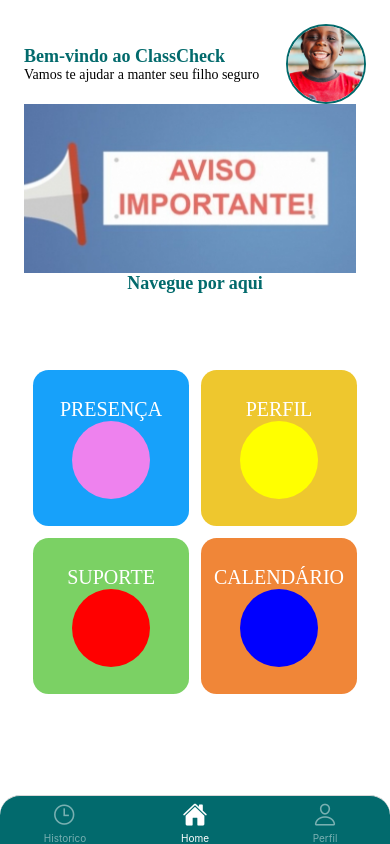
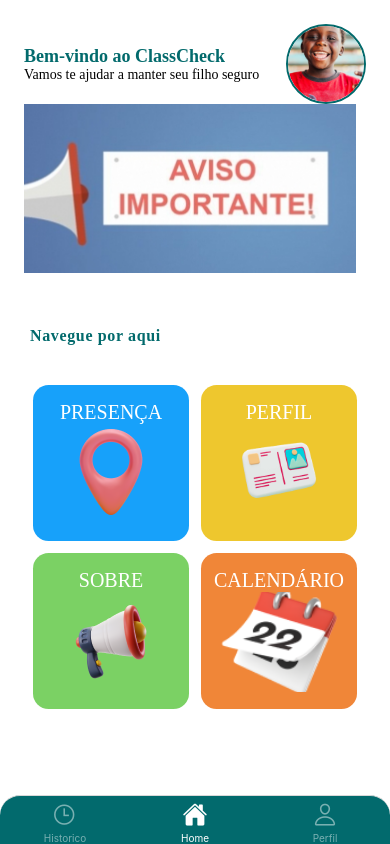
Before and after one commit to WagnerCaetano/study-university-ClassCheck, a React Native app: screen /Home in a window 390 px wide. Built offline with nearby package versions, Linux system fonts and the light colour scheme.

Commit message:
icones home e alinhamento dos textos

```diff
--- a/src/Components/ButtonWrapper/buttonWrapper.tsx
+++ b/src/Components/ButtonWrapper/buttonWrapper.tsx
@@ -7,6 +7,7 @@ import Svg, { Circle } from 'react-native-svg';
 
 
 const Wrapper = styled(View)`
+  margin-top: 50px;
   flex: 1;
   align-items: center;
   justify-content: center;
@@ -39,31 +40,35 @@ const ButtonWrapper = () => {
       <ButtonContainer>
         <Button style={{backgroundColor: '#17A1FA'}}>
           <ButtonText>PRESENÇA</ButtonText>
-      <Svg height="50%" width="50%" viewBox="0 0 100 100" >
-        <Circle cx="50" cy="50" r="50" stroke="none" strokeWidth=".5" fill="violet" />
-      </Svg>
+          <Image
+      source={require('./../../assets/Images/LOCATION.png')}
+      style={{ width: 100, height: 100 }}
+    />
 
 
         </Button>
         <Button style={{backgroundColor: '#EEC72E'}}>
           <ButtonText>PERFIL</ButtonText>
-          <Svg height="50%" width="50%" viewBox="0 0 100 100" >
-        <Circle cx="50" cy="50" r="50" stroke="none" strokeWidth=".5" fill="yellow" />
-      </Svg>
+          <Image
+      source={require('./../../assets/Images/ID.png')}
+      style={{ width: 100, height: 100 }}
+    />
         </Button>
       </ButtonContainer>
       <ButtonContainer>
       <Button style={{backgroundColor: '#7BD164'}}>
-          <ButtonText>SUPORTE</ButtonText>
-          <Svg height="50%" width="50%" viewBox="0 0 100 100" >
-        <Circle cx="50" cy="50" r="50" stroke="none" strokeWidth=".5" fill="red" />
-      </Svg>
+          <ButtonText>SOBRE</ButtonText>
+          <Image
+      source={require('./../../assets/Images/INFORM.png')}
+      style={{ width: 100, height: 100 }}
+    />
         </Button>
         <Button style={{backgroundColor: '#F08638'}}>
           <ButtonText>CALENDÁRIO</ButtonText>
-          <Svg height="50%" width="50%" viewBox="0 0 100 100" >
-        <Circle cx="50" cy="50" r="50" stroke="none" strokeWidth=".5" fill="blue" />
-      </Svg>
+          <Image
+      source={require('./../../assets/Images/CALENDAR.png')}
+      style={{ width: 155, height: 100 }}
+    />
         </Button>
       </ButtonContainer>
     </Wrapper>
--- a/src/screens/Home/home.tsx
+++ b/src/screens/Home/home.tsx
@@ -1,7 +1,7 @@
 import { ScrollView, Text, View } from "react-native";
 import { Container } from "../../global/ContainerView/container";
 import { PersonImage } from "../../global/PersonImage/styles";
-import { Heading, Paragraph, Row } from "./styles";
+import { Heading, Paragraph, Row, TextoHome } from "./styles";
 import React from "react";
 import { CarouselComponent } from "../../components/CarouselPack/carousel";
 import ButtonWrapper from "../../components/ButtonWrapper/buttonWrapper";
@@ -25,7 +25,7 @@ export default function HomePage(props: HomeProps) {
       <Row>
         <CarouselComponent slideList={slideList} />
       </Row>
-      <Heading>Navegue por aqui</Heading>
+      <TextoHome>Navegue por aqui</TextoHome>
       <ButtonWrapper />
     </Container>
   );
--- a/src/screens/Home/styles.ts
+++ b/src/screens/Home/styles.ts
@@ -24,8 +24,8 @@ export const Paragraph = styled.Text`
   font-family: "Montserrat";
 `;
 
-const ButtonWrapper = styled.View`
-  height: 200px;
+export const ButtonWrapper = styled.View`
+  height: 250px;
   width: 150px;
   border-radius: 14px;
 `;
@@ -35,3 +35,17 @@ const SquaredButton = styled.Button`
   width: 150px;
   border-radius: 14px;
 `;
+export const TextoHome = styled.Text`
+  color: #026A6C;
+  position: absolute;
+  width: 242px;
+  height: 23px;
+  left: 30px;
+  top: 41%;
+  font-family: 'Montserrat';
+  font-style: normal;
+  font-weight: 700;
+  font-size: 16px;
+  line-height: 20px;
+  letter-spacing: 0.04em;
+`;
```
Also changed, not shown: src/assets/Images/CALENDAR.png (added), src/assets/Images/ID.png (added).
